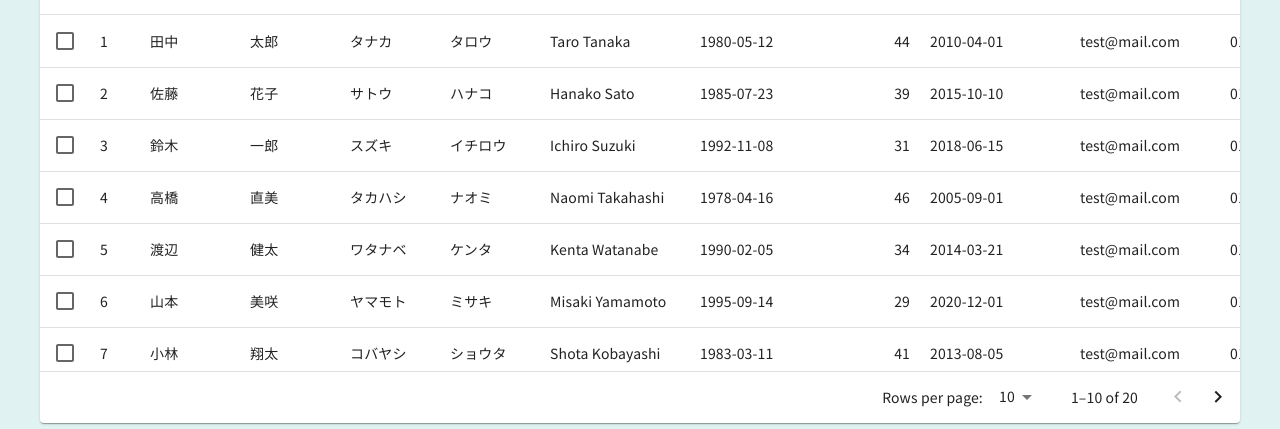
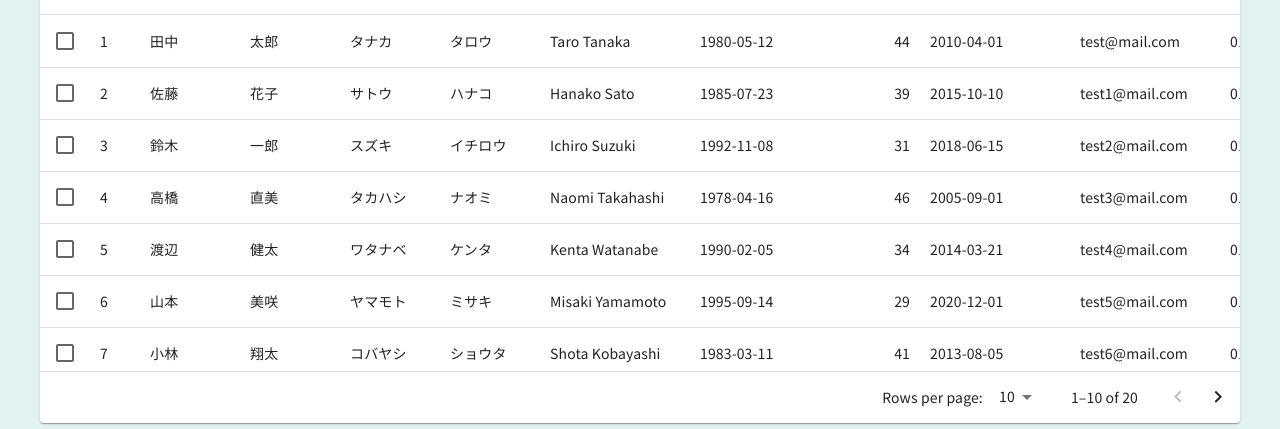
Before and after one commit to matsubarashoki/BOS, a React (Vite) app: page /master/userManagement in a window 1280 px wide. Shown: the part 312-741 px from the top of the page. Built offline with nearby package versions, Linux system fonts and the light colour scheme; sample sign-in values are in the browser's storage.

Commit message:
add login func

```diff
--- a/src/components/Master/Report/BookReport.tsx
+++ b/src/components/Master/Report/BookReport.tsx
@@ -2,12 +2,12 @@ import { zodResolver } from "@hookform/resolvers/zod";
 import { Box, Container } from "@mui/material";
 import { useForm } from "react-hook-form";
 import { reportDefoValue } from "../../../utils/initialValues/initialValues";
+import { ReportFields } from "../../../utils/type/type";
 import {
   ReportFormSchema,
   reportFormSchemas,
 } from "../../../utils/zodSchema/reportForm";
 import ReportForm from "./ReportForm";
-import { ReportFields } from "../../../utils/type/type";
 
 const BookReport = () => {
   const formTitle = "読書感想文";
@@ -24,7 +24,7 @@ const BookReport = () => {
     console.log("フォームデータ:", data);
   };
 
-  const fields:ReportFields[] = [
+  const fields: ReportFields[] = [
     { name: "title", label: "タイトル" },
     { name: "bookTitle", label: "書籍名" },
     { name: "submissionDate", label: "提出日", type: "date" },
--- a/src/components/Master/Report/DairyReport.tsx
+++ b/src/components/Master/Report/DairyReport.tsx
@@ -2,6 +2,7 @@ import { zodResolver } from "@hookform/resolvers/zod";
 import { Box, Container } from "@mui/material";
 import { useForm } from "react-hook-form";
 import { reportDefoValue } from "../../../utils/initialValues/initialValues";
+import { ReportFields } from "../../../utils/type/type";
 import {
   ReportFormSchema,
   reportFormSchemas,
@@ -23,7 +24,7 @@ const DairyReport = () => {
     console.log("フォームデータ:", data);
   };
 
-  const fields = [
+  const fields: ReportFields[] = [
     { name: "title", label: "タイトル" },
     { name: "submissionDate", label: "提出日", type: "date" },
     { name: "content", label: "入力テキスト", multiline: true, rows: 4 },
--- a/src/pages/Login/LoginPage.tsx
+++ b/src/pages/Login/LoginPage.tsx
@@ -12,13 +12,14 @@ import { styled } from "@mui/material/styles";
 import TextField from "@mui/material/TextField";
 import Typography from "@mui/material/Typography";
 
+import { useState } from "react";
 import { useNavigate } from "react-router-dom";
 import { useAuth } from "../../route/routeAuthHooks";
 import AppTheme from "../../theme/AppTheme";
 import ColorModeSelect from "../../theme/colorModeSelect";
+import { testUsers } from "../../utils/mock/Users";
 import { SitemarkIcon } from "./CustomIcons";
 import ForgotPassword from "./ForgetPassword";
-import { useState } from "react";
 
 const Card = styled(MuiCard)(({ theme }) => ({
   display: "flex",
@@ -88,9 +89,19 @@ export default function SignIn(props: { disableCustomTheme?: boolean }) {
     }
     const data = new FormData(event.currentTarget);
     console.log(data);
-    const userData = { email: data.get("email") as string, role: "admin" }; // 例として管理者権限
-    setUser(userData);
-    navigate("/bos/home");
+    const loginUser = testUsers.find(
+      (user) => user.email === data.get("email")
+    );
+    console.log(loginUser);
+
+    if (!loginUser) {
+      console.error("Invalid credentials");
+      return;
+    }
+
+    setUser(loginUser);
+    localStorage.setItem("loginUser", JSON.stringify(loginUser));
+    navigate("/");
   };
 
   const validateInputs = () => {
--- a/src/route/protectedRoute.tsx
+++ b/src/route/protectedRoute.tsx
@@ -1,4 +1,5 @@
 import { ReactNode } from "react";
+import { Navigate } from "react-router-dom";
 
 interface ProtectedRouteProps {
   children: ReactNode;
@@ -12,9 +13,9 @@ const ProtectedRoute = ({
   isLogin,
   redirectPath = "/login",
 }: ProtectedRouteProps) => {
-  // if (!isLogin) {
-  //   return <Navigate to={redirectPath} replace />;
-  // }
+  if (!isLogin) {
+    return <Navigate to={redirectPath} replace />;
+  }
 
   return <>{children}</>;
 };
--- a/src/route/routeAuthHooks.tsx
+++ b/src/route/routeAuthHooks.tsx
@@ -1,16 +1,26 @@
 import { createContext, ReactNode, useContext, useState } from "react";
+import { userType } from "../utils/type/type";
 
 interface AuthContextProps {
-  user: { role: string } | null;
-  setUser: (user: { email: string; role: string } | null) => void;
+  user: userType | null;
+  setUser: (user: userType | null) => void;
 }
 
 const AuthContext = createContext<AuthContextProps | undefined>(undefined);
 
 export const AuthProvider = ({ children }: { children: ReactNode }) => {
-  const [user, setUser] = useState<{ email: string; role: string } | null>(
-    null
-  );
+  const [user, setUser] = useState<userType | null>((): userType | null => {
+    const storageUser = localStorage.getItem("loginUser");
+    console.log(storageUser);
+    if (storageUser) {
+      try {
+        return JSON.parse(storageUser) as userType;
+      } catch (error) {
+        console.error("Failed to parse loginUser from localStorage:", error);
+      }
+    }
+    return null;
+  });
 
   return (
     <AuthContext.Provider value={{ user, setUser }}>
--- a/src/utils/mock/Users.ts
+++ b/src/utils/mock/Users.ts
@@ -28,7 +28,7 @@ export const testUsers: userType[] = [
     age: 39,
     dateOfEmployment: "2015-10-10",
     department: "人事部",
-    email: "test@mail.com",
+    email: "test1@mail.com",
     phone: "0123345678",
     position: "課長",
     nearestStation: "東京駅",
@@ -44,7 +44,7 @@ export const testUsers: userType[] = [
     age: 31,
     dateOfEmployment: "2018-06-15",
     department: "開発部",
-    email: "test@mail.com",
+    email: "test2@mail.com",
     phone: "0123345678",
     position: "主任",
     nearestStation: "渋谷駅",
@@ -60,7 +60,7 @@ export const testUsers: userType[] = [
     age: 46,
     dateOfEmployment: "2005-09-01",
     department: "経理部",
-    email: "test@mail.com",
+    email: "test3@mail.com",
     phone: "0123345678",
     position: "部長",
     nearestStation: "横浜駅",
@@ -76,7 +76,7 @@ export const testUsers: userType[] = [
     age: 34,
     dateOfEmployment: "2014-03-21",
     department: "マーケティング部",
-    email: "test@mail.com",
+    email: "test4@mail.com",
     phone: "0123345678",
     position: "リーダー",
     nearestStation: "品川駅",
@@ -92,7 +92,7 @@ export const testUsers: userType[] = [
     age: 29,
     dateOfEmployment: "2020-12-01",
     department: "営業部",
-    email: "test@mail.com",
+    email: "test5@mail.com",
     phone: "0123345678",
     position: "アシスタント",
     nearestStation: "池袋駅",
@@ -108,7 +108,7 @@ export const testUsers: userType[] = [
     age: 41,
     dateOfEmployment: "2013-08-05",
     department: "開発部",
-    email: "test@mail.com",
+    email: "test6@mail.com",
     phone: "0123345678",
     position: "エンジニア",
     nearestStation: "新橋駅",
@@ -124,7 +124,7 @@ export const testUsers: userType[] = [
     age: 36,
     dateOfEmployment: "2016-04-10",
     department: "人事部",
-    email: "test@mail.com",
+    email: "test7@mail.com",
     phone: "0123345678",
     position: "担当",
     nearestStation: "大手町駅",
@@ -140,7 +140,7 @@ export const testUsers: userType[] = [
     age: 31,
     dateOfEmployment: "2019-07-01",
     department: "マーケティング部",
-    email: "test@mail.com",
+    email: "test8@mail.com",
     phone: "0123345678",
     position: "アシスタント",
     nearestStation: "上野駅",
@@ -156,7 +156,7 @@ export const testUsers: userType[] = [
     age: 47,
     dateOfEmployment: "2002-05-20",
     department: "経理部",
-    email: "test@mail.com",
+    email: "test9@mail.com",
     phone: "0123345678",
     position: "マネージャー",
     nearestStation: "秋葉原駅",
@@ -172,7 +172,7 @@ export const testUsers: userType[] = [
     age: 40,
     dateOfEmployment: "2008-01-15",
     department: "営業部",
-    email: "test@mail.com",
+    email: "test10@mail.com",
     phone: "0123345678",
     position: "リーダー",
     nearestStation: "大宮駅",
@@ -187,7 +187,7 @@ export const testUsers: userType[] = [
     dateOfBirth: "1999-05-04",
     age: 25,
     dateOfEmployment: "2022-02-28",
-    email: "test@mail.com",
+    email: "test11@mail.com",
     phone: "0123345678",
     department: "開発部",
     position: "インターン",
@@ -203,7 +203,7 @@ export const testUsers: userType[] = [
     dateOfBirth: "1989-08-16",
     age: 35,
     dateOfEmployment: "2017-05-08",
-    email: "test@mail.com",
+    email: "test12@mail.com",
     phone: "0123345678",
     department: "経理部",
     position: "スタッフ",
@@ -219,7 +219,7 @@ export const testUsers: userType[] = [
     dateOfBirth: "1991-03-03",
     age: 33,
     dateOfEmployment: "2020-01-05",
-    email: "test@mail.com",
+    email: "test13@mail.com",
     phone: "0123345678",
     department: "人事部",
     position: "アシスタント",
@@ -235,7 +235,7 @@ export const testUsers: userType[] = [
     dateOfBirth: "1982-10-25",
     age: 41,
     dateOfEmployment: "2009-09-11",
-    email: "test@mail.com",
+    email: "test14@mail.com",
     phone: "0123345678",
     department: "営業部",
     position: "営業",
@@ -251,7 +251,7 @@ export const testUsers: userType[] = [
     dateOfBirth: "1998-12-12",
     age: 25,
     dateOfEmployment: "2023-07-01",
-    email: "test@mail.com",
+    email: "test15@mail.com",
     phone: "0123345678",
     department: "開発部",
     position: "アシスタント",
@@ -267,7 +267,7 @@ export const testUsers: userType[] = [
     dateOfBirth: "1974-09-20",
     age: 50,
     dateOfEmployment: "2000-12-18",
-    email: "test@mail.com",
+    email: "test16@mail.com",
     phone: "0123345678",
     department: "経理部",
     position: "部長",
@@ -283,7 +283,7 @@ export const testUsers: userType[] = [
     dateOfBirth: "1994-04-06",
     age: 30,
     dateOfEmployment: "2018-11-21",
-    email: "test@mail.com",
+    email: "test17@mail.com",
     phone: "0123345678",
     department: "マーケティング部",
     position: "担当",
@@ -299,7 +299,7 @@ export const testUsers: userType[] = [
     dateOfBirth: "1986-06-14",
     age: 38,
     dateOfEmployment: "2011-03-02",
-    email: "test@mail.com",
+    email: "test18@mail.com",
     phone: "0123345678",
     department: "営業部",
     position: "営業",
@@ -315,7 +315,7 @@ export const testUsers: userType[] = [
     dateOfBirth: "1997-02-28",
     age: 27,
     dateOfEmployment: "2021-09-15",
-    email: "test@mail.com",
+    email: "test19@mail.com",
     phone: "0123345678",
     department: "人事部",
     position: "スタッフ",
--- a/src/utils/type/type.ts
+++ b/src/utils/type/type.ts
@@ -49,8 +49,7 @@ export interface ReportType {
   reportType: string;
 }
 
-export interface ReportFields
-  {
+export interface ReportFields {
   name: keyof ReportFormSchema;
   label: string;
   type?: string;
--- a/src/utils/zodSchema/reportForm.ts
+++ b/src/utils/zodSchema/reportForm.ts
@@ -20,10 +20,8 @@ const dairyReportSchema = baseReportFormSchema.extend({
 
 // DairyReport用の拡張スキーマ（必要に応じて他のレポート用に追加）
 const bookReportSchema = baseReportFormSchema.extend({
- bookTitle: z.string().min(1,{message: "書籍名は必須です"})
-
+  bookTitle: z.string().min(1, { message: "書籍名は必須です" }),
 });
-
 
 export const reportFormSchemas = {
   DairyReport: dairyReportSchema,
@@ -31,4 +29,6 @@ export const reportFormSchemas = {
   // 他のレポート用のスキーマが必要な場合はここに追加
 };
 
-export type ReportFormSchema = z.infer<typeof dairyReportSchema>;
+export type ReportFormSchema =
+  | z.infer<typeof dairyReportSchema>
+  | z.infer<typeof bookReportSchema>;
```
Also changed, not shown: src/store/loginStore.tsx (+10 -10 lines), src/utils/constants/screenName.ts (+3 -5 lines). Lines whose indentation alone changed are shown as unchanged.
